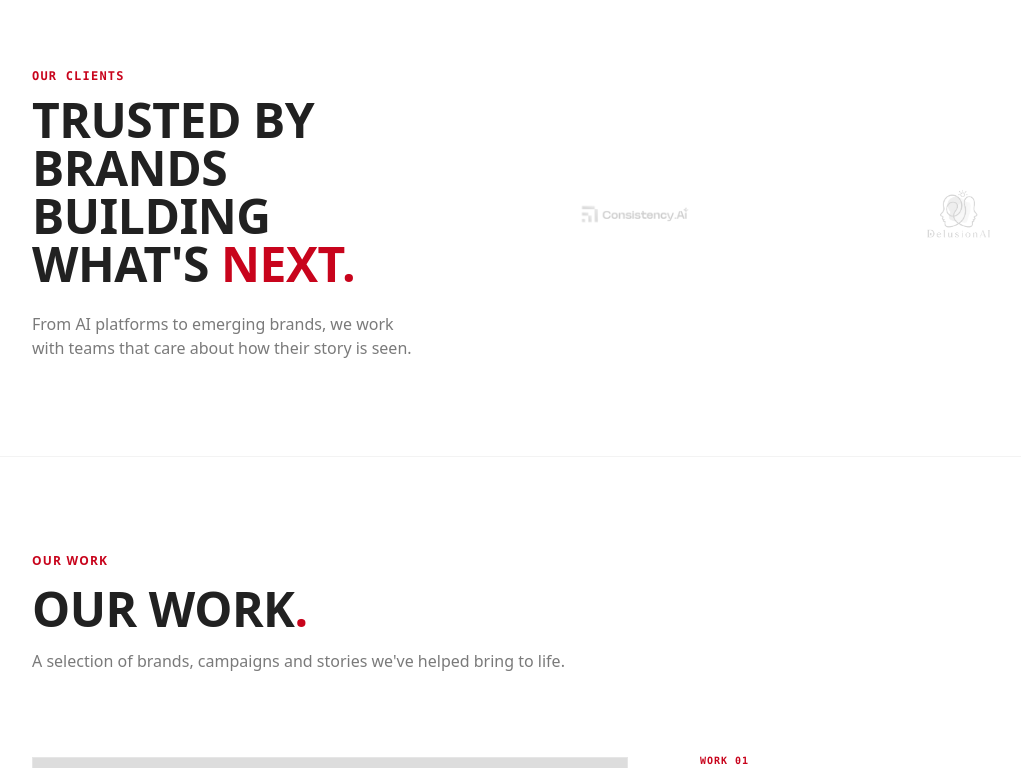
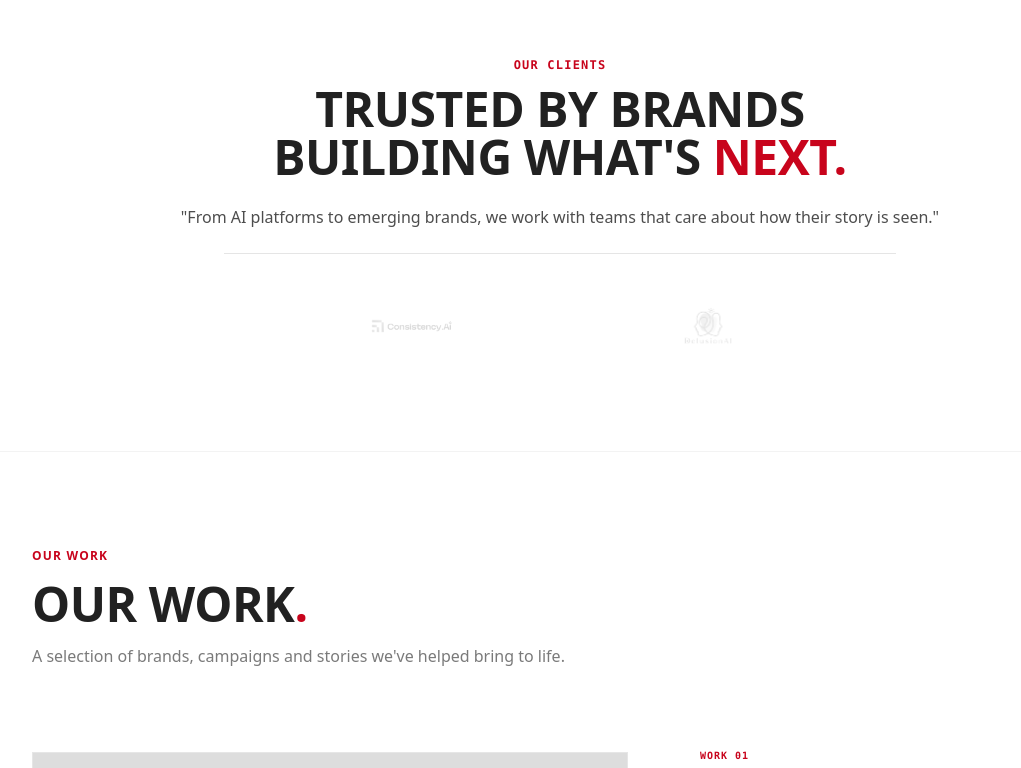
Before and after one commit to behindthebuildmedia/behind-the-build, a React (Vite) app: page / in a window 1280 px wide. Shown: the part 1385-2153 px from the top of the page, without its empty margins (80-1101 px from the left). Built offline with nearby package versions, Linux system fonts and the light colour scheme; grey boxes are pictures that could not be loaded.

Commit message:
Redesign client logo section into a centered premium layout

```diff
--- a/src/sections/Clients/Clients.jsx
+++ b/src/sections/Clients/Clients.jsx
@@ -8,54 +8,63 @@ export default function Clients() {
     rest: { scaleX: 0 },
     hover: {
       scaleX: 1,
-      transition: { duration: 0.35, ease: 'easeOut' }
+      transition: { duration: 0.3, ease: 'easeOut' }
     }
   };
 
   return (
-    <section id="clients" className="py-24 bg-brand-white border-t border-brand-charcoal/5 relative overflow-hidden select-none font-sans">
-      <div className="max-w-6xl mx-auto px-6 md:px-12 relative z-10">
-        <div className="grid grid-cols-1 lg:grid-cols-12 gap-12 lg:gap-20 items-center">
+    <section id="clients" className="py-16 sm:py-20 bg-brand-white border-t border-brand-charcoal/5 relative overflow-hidden select-none font-sans flex items-center justify-center min-h-[420px] lg:min-h-[480px] lg:max-h-[520px]">
+      <div className="max-w-6xl mx-auto px-6 md:px-12 relative z-10 w-full text-center flex flex-col justify-center items-center">
 
-          {/* Left Column - Heading & Description */}
-          <ScrollReveal className="lg:col-span-5 text-left space-y-6">
-            <div className="space-y-3">
-              <span className="text-xs font-bold uppercase tracking-widest text-[#C8041C] font-mono block">
+        {/* Section Label */}
+        <ScrollReveal className="w-full">
+          <span className="text-xs font-bold uppercase tracking-widest text-[#C8041C] font-mono block mb-3">
             OUR CLIENTS
           </span>
-              <h2 className="text-3xl sm:text-4xl md:text-5xl font-black uppercase tracking-tight text-brand-charcoal leading-[1.05]">
+        </ScrollReveal>
+
+        {/* Main Heading */}
+        <ScrollReveal delay={0.05} className="w-full">
+          <h2 className="text-3xl sm:text-4xl md:text-5xl font-black uppercase tracking-tight text-brand-charcoal leading-[1.1] mb-6">
             TRUSTED BY BRANDS
             <br />
             BUILDING WHAT'S <span className="text-[#C8041C]">NEXT.</span>
           </h2>
-            </div>
+        </ScrollReveal>
 
-            <p className="text-sm md:text-base text-brand-charcoal/60 leading-relaxed font-normal">
-              From AI platforms to emerging brands, we work with teams that care about how their story is seen.
+        {/* Supporting Text */}
+        <ScrollReveal delay={0.1} className="w-full max-w-4xl">
+          <p className="text-sm md:text-base text-brand-charcoal/80 leading-relaxed font-normal lg:whitespace-nowrap mb-6 px-4">
+            "From AI platforms to emerging brands, we work with teams that care about how their story is seen."
           </p>
         </ScrollReveal>
 
-          {/* Right Column - Logo Grid (Two equal columns) */}
-          <div className="lg:col-span-7 grid grid-cols-1 md:grid-cols-2 gap-12 md:gap-16 w-full items-center justify-center">
+        {/* Subtle Horizontal Divider */}
+        <ScrollReveal delay={0.15} className="w-full max-w-2xl mb-8">
+          <hr className="border-[#E5E5E5] w-full" />
+        </ScrollReveal>
+
+        {/* Logo Row */}
+        <ScrollReveal delay={0.2} className="w-full">
+          <div className="flex flex-col sm:flex-row items-center justify-center gap-8 sm:gap-16 md:gap-24 w-full">
 
             {/* Consistency.AI Logo */}
-            <ScrollReveal delay={0.08} className="w-full flex justify-center">
             <motion.div
               initial="rest"
               whileHover="hover"
               animate="rest"
-                className="flex flex-col items-center gap-4 cursor-default relative py-8 px-4 w-full max-w-[240px]"
+              className="flex flex-col items-center justify-center cursor-default relative py-4 px-4 w-full max-w-[200px]"
             >
-                <div className="h-16 flex items-center justify-center w-full">
+              <div className="h-12 flex items-center justify-center w-full">
                 <motion.img
                   src={logoConsistency}
                   alt="Consistency.AI Logo"
-                    width="180"
-                    height="64"
-                    className="max-h-full object-contain filter grayscale opacity-45 group-hover:grayscale-0 group-hover:opacity-100 transition-all duration-350"
+                  width="160"
+                  height="48"
+                  className="max-h-full object-contain filter grayscale opacity-40 hover:grayscale-0 hover:opacity-100 transition-all duration-300"
                   style={{ transitionProperty: 'filter, opacity' }}
                   variants={{
-                      rest: { filter: 'grayscale(1) opacity(0.45)' },
+                    rest: { filter: 'grayscale(1) opacity(0.4)' },
                     hover: { filter: 'grayscale(0) opacity(1)' }
                   }}
                 />
@@ -67,26 +76,24 @@ export default function Clients() {
                 className="absolute bottom-0 left-4 right-4 h-[2px] bg-[#C8041C] origin-center"
               />
             </motion.div>
-            </ScrollReveal>
 
             {/* DelusionAI Logo */}
-            <ScrollReveal delay={0.16} className="w-full flex justify-center">
             <motion.div
               initial="rest"
               whileHover="hover"
               animate="rest"
-                className="flex flex-col items-center gap-4 cursor-default relative py-8 px-4 w-full max-w-[240px]"
+              className="flex flex-col items-center justify-center cursor-default relative py-4 px-4 w-full max-w-[200px]"
             >
-                <div className="h-16 flex items-center justify-center w-full">
+              <div className="h-12 flex items-center justify-center w-full">
                 <motion.img
                   src={logoDelusion}
                   alt="DelusionAI Logo"
-                    width="180"
-                    height="64"
-                    className="max-h-full object-contain filter grayscale opacity-45 group-hover:grayscale-0 group-hover:opacity-100 transition-all duration-350"
+                  width="160"
+                  height="48"
+                  className="max-h-full object-contain filter grayscale opacity-40 hover:grayscale-0 hover:opacity-100 transition-all duration-300"
                   style={{ transitionProperty: 'filter, opacity' }}
                   variants={{
-                      rest: { filter: 'grayscale(1) opacity(0.45)' },
+                    rest: { filter: 'grayscale(1) opacity(0.4)' },
                     hover: { filter: 'grayscale(0) opacity(1)' }
                   }}
                 />
@@ -98,11 +105,10 @@ export default function Clients() {
                 className="absolute bottom-0 left-4 right-4 h-[2px] bg-[#C8041C] origin-center"
               />
             </motion.div>
+
+          </div>
         </ScrollReveal>
 
-          </div>
-
-        </div>
       </div>
     </section>
   );
```
Lines whose indentation alone changed are shown as unchanged.
